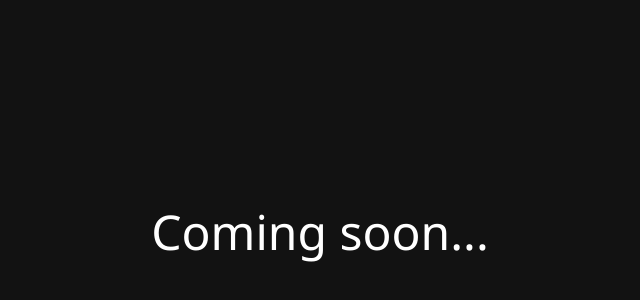
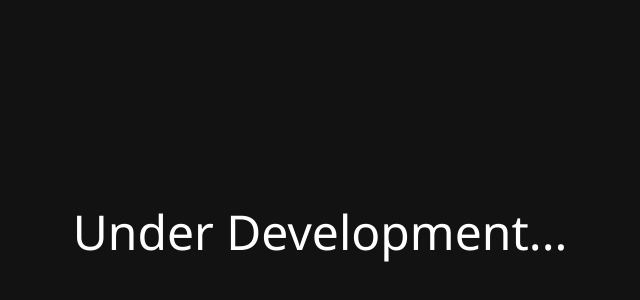
Before and after one commit to ScriptGuild/Website, a plain HTML site: page index.html in a window 1280 px wide. Shown: the part 164-464 px from the top of the page, without its empty margins (320-960 px from the left). Drawn offline with nearby package versions, Linux system fonts and the light colour scheme.

Commit message:
Update index.html

```diff
--- a/index.html
+++ b/index.html
@@ -15,7 +15,7 @@
 </head>
 <body>
   <div class="text-center">
-    <h1>Coming soon...</h1>
+    <h1>Under Development...</h1>
   </div>
 </body>
 </html>
```
